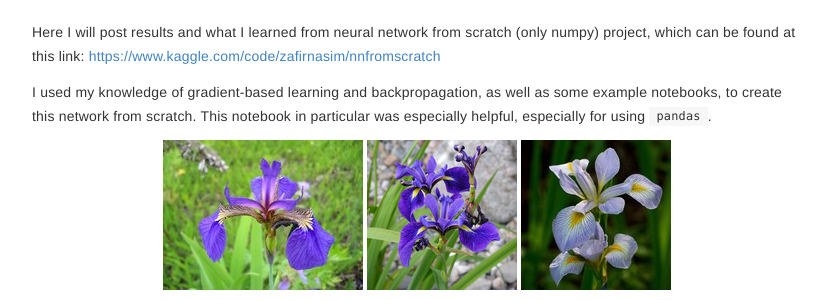
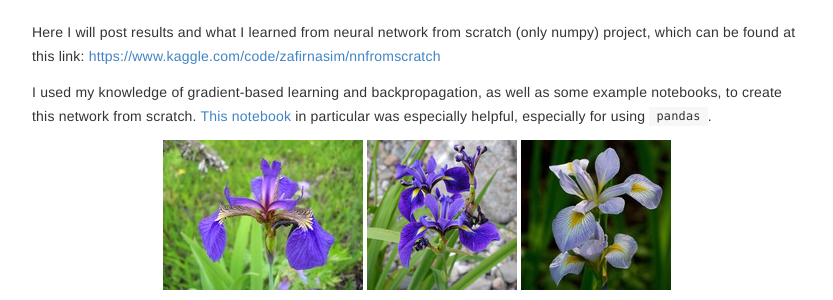
Before and after one commit to zaforf/isp, a Jekyll site: the page built from _pages/nnfromscratch.md, in a window 1280 px wide. Shown: the part 120-420 px from the top of the page, without its empty margins (223-1056 px from the left). Built offline with Jekyll 4.4.1, drawn with Linux system fonts in a browser that asks for light colours; some of the changed lines change nothing that is shown.

Commit message:
add link

```diff
--- a/_pages/nnfromscratch.md
+++ b/_pages/nnfromscratch.md
@@ -5,7 +5,7 @@ layout: post
 Here I will post results and what I learned from neural network from scratch (only numpy) project, which can be found at this link:
 [https://www.kaggle.com/code/zafirnasim/nnfromscratch](https://www.kaggle.com/code/zafirnasim/nnfromscratch)
 
-I used my knowledge of gradient-based learning and backpropagation, as well as some example notebooks, to create this network from scratch. This notebook in particular was especially helpful, especially for using `pandas`.
+I used my knowledge of gradient-based learning and backpropagation, as well as some example notebooks, to create this network from scratch. [This notebook](https://www.kaggle.com/code/ancientaxe/simple-neural-network-from-scratch-in-python) in particular was especially helpful, especially for using `pandas`.
 
 <div align="center" markdown="1">
 
```
